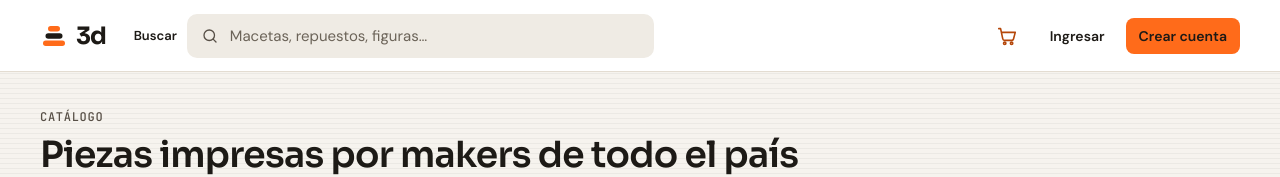
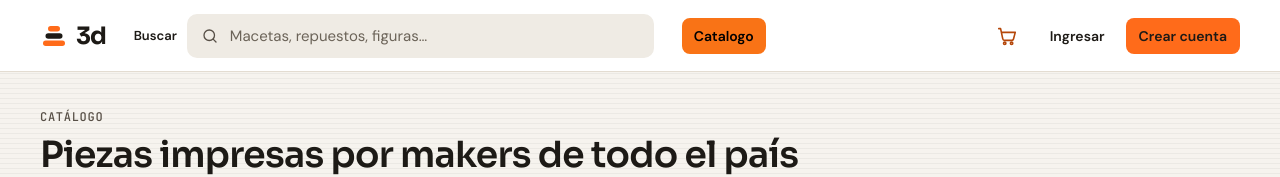
Before and after one commit to lgamallo2306/APIsTPOFrontend, a React app in the folder frontend/: page / in a window 1280 px wide. Shown: the top 177 px of the page. Built offline with nearby package versions, Linux system fonts and the light colour scheme; no server answers; the HTML template or start-up script is replaced by a standard one.

Commit message:
agregue boton para volver al catalogo en el header

```diff
--- a/frontend/src/App.jsx
+++ b/frontend/src/App.jsx
@@ -135,6 +135,7 @@ function App() {
 
         <Route path="/admin/categorias" element={isAdmin ? <CategoriesView token={token} onCategorySaved={handleCategorySaved} onCategoryDeleted={handleCategoryDeleted} onLogout={handleLogout} /> : catalogOrLoading} />
         <Route path="/admin/usuarios" element={isAdmin ? <UsersView token={token} onLogout={handleLogout} /> : catalogOrLoading} />
+
       </Routes>
     </div>
   )
--- /dev/null
+++ b/frontend/src/components/layout/CatalogButton.css
@@ -0,0 +1,11 @@
+.btn.catalogo {
+  background-color: #f97316;
+  color:black;
+  border: none;
+  cursor: pointer;
+  transition: background-color 0.2s ease;
+}
+
+.btn.catalogo:hover {
+  background-color: #ea580c;
+}
--- /dev/null
+++ b/frontend/src/components/layout/CatalogButton.jsx
@@ -0,0 +1,11 @@
+import {Link} from 'react-router-dom'
+import './CatalogButton.css'
+
+function CatalogButton(){
+    return(
+        <>
+        <Link to="/" className="btn catalogo btn-sm">Catalogo</Link>
+        </>
+    )
+}
+export default CatalogButton
--- a/frontend/src/components/layout/Header.jsx
+++ b/frontend/src/components/layout/Header.jsx
@@ -4,12 +4,14 @@ import CartIcon from './CartIcon'
 import UserMenu from './UserMenu'
 import AuthButtons from './AuthButtons'
 import './Header.css'
+import CatalogButton from './CatalogButton'
 
 function Header({ user, cartCount, onLogout}) {
   return (
     <header className="header">
         <Logo />
         <SearchBar />
+        <CatalogButton />
         <div className='header-actions'>
             <CartIcon count={cartCount} />
              {user ? <UserMenu user={user} onLogout={onLogout} /> : <AuthButtons />}
```
